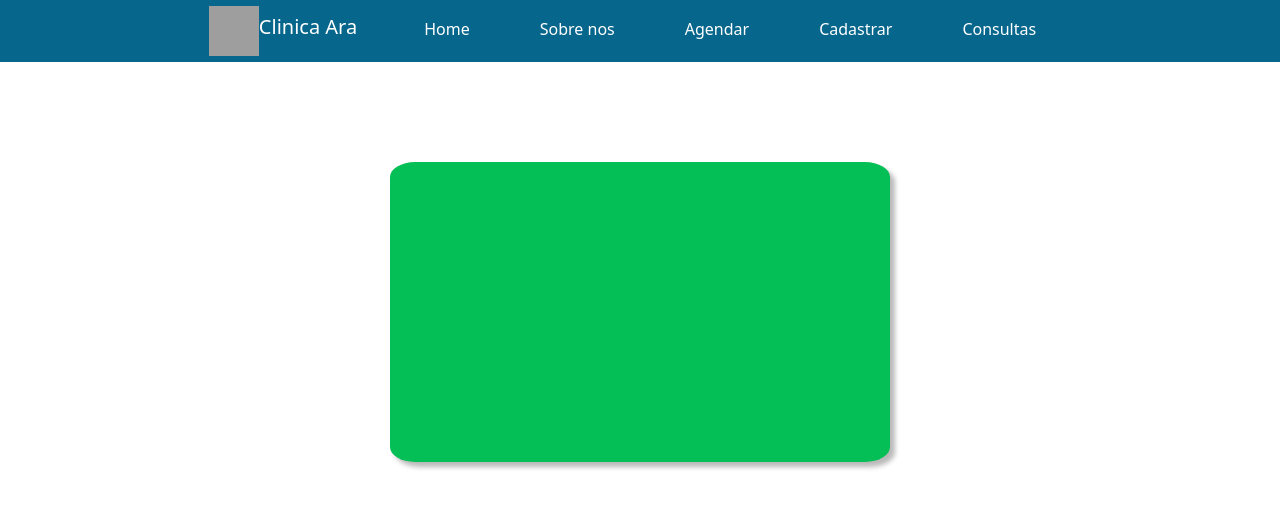
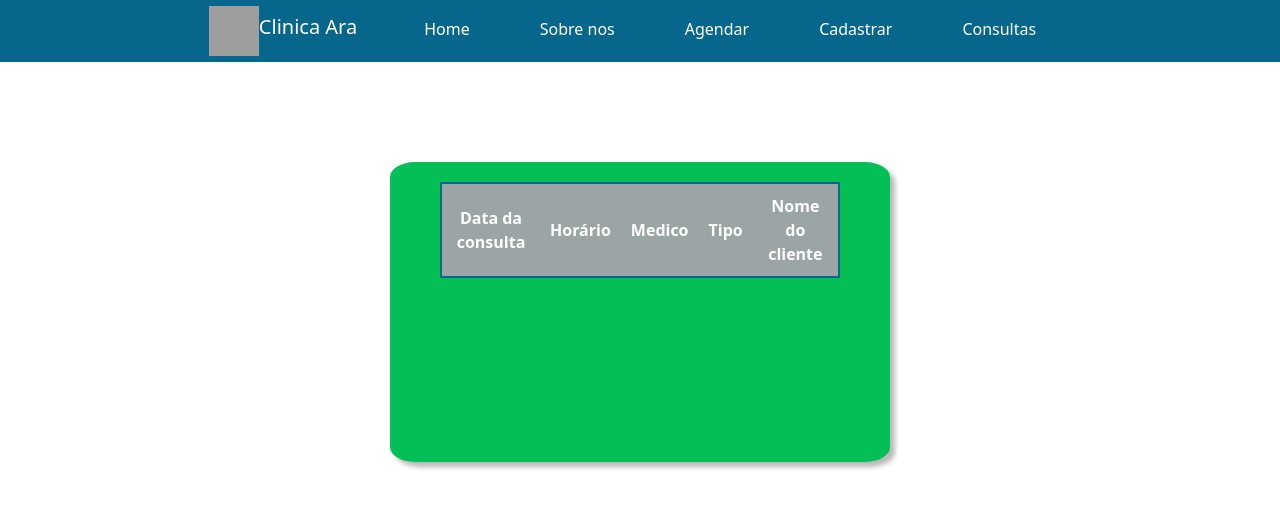
Before and after one commit to Alvaro-Barcelos/Clinica-Medica, a PHP site: page /consultas/consulta.php in a window 1280 px wide. Shown: the part 50-558 px from the top of the page. Run offline with PHP 8.4, Linux system fonts and the light colour scheme; lists and menus that the app fills with data are empty; grey boxes are pictures that could not be loaded.

Commit message:
resolvido

```diff
--- a/consultas/consulta.php
+++ b/consultas/consulta.php
@@ -44,27 +44,33 @@
 
         <div class='cadastrar'>
             <table>
+
+            <tr>
+                <th>Data da consulta</th>
+                <th>Horário</th>
+                <th>Medico</th>
+                <th>Tipo</th>
+                <th>Nome do cliente</th>
+            </tr>
             <?php
                 include_once('../conexao.php');
 
                 if(isset($_POST['date'])) {
                     $data = $_POST['date'];
 
-                    $consulta = mysqli_query($conexao, "SELECT consulta.CPF, consulta.Data_consulta, consulta.Horario, medico.Nome_cliente as medico, medico.especialidade ,cliente.Nome_cliente
-                    FROM Consulta INNER JOIN cliente
-                    ON consulta.CPF = cliente.CPF INNER JOIN Medico ON consulta.Cpf_medico = medico.Cpf_medico
+                    $consulta = mysqli_query($conexao, "SELECT consulta.Data_consulta, consulta.Horario, medico.Nome_medico as medico, medico.especialidade ,cliente.Nome_cliente
+                    FROM Consulta
+                    INNER JOIN cliente
+                    ON consulta.CPF_cliente = cliente.CPF
+                    INNER JOIN Medico
+                    ON consulta.Cpf_Medico = medico.Cpf_Medico
                     WHERE Data_consulta = '$data'");
+
 
                     if(mysqli_num_rows($consulta) > 0) {
                         while ($linha = mysqli_fetch_array($consulta)) {
 
-                                    echo "<tr>";
-                                        echo "<th>Data da consulta" . " </th>";
-                                        echo "<th>Horário " .   " </th>";
-                                        echo "<th>Medico "  .   " </th>";
-                                        echo "<th>Tipo "  .   " </th>";
-                                        echo "<th>Nome do cliente "  .   " </th>";
-                                    echo "</tr>";
+
 
                                     echo "<tr>";
                                         echo "<td> " . $linha['Data_consulta'] . "</td>";
```
Also changed, not shown: agendar/agen_m.php (+11 -11 lines), agendar/agendar.php (+16 -12 lines).
